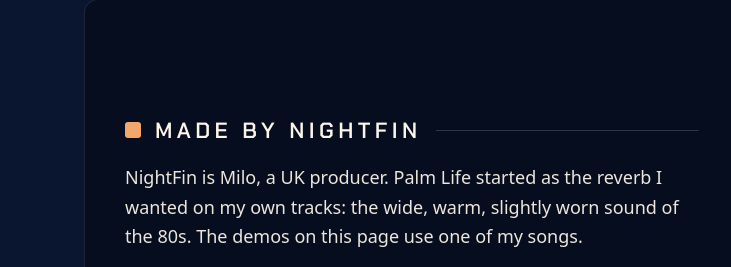
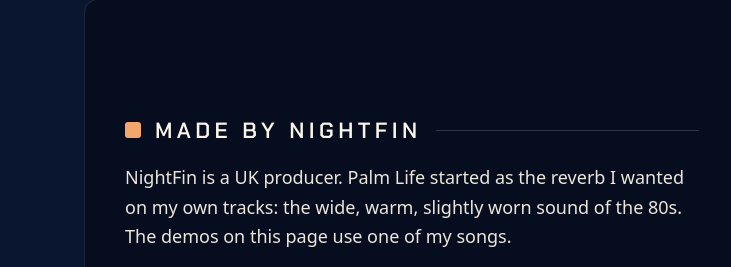
Before and after one commit to NightfinAudio/palmlife, a plain HTML site: page index.html in a window 1280 px wide. Shown: the part 6695-6962 px from the top of the page, 0-731 px from the left. Drawn offline with Linux system fonts and the light colour scheme; grey boxes are pictures that could not be loaded.

Commit message:
Site: bio without personal name

```diff
--- a/index.html
+++ b/index.html
@@ -574,7 +574,7 @@ footer .wrap { position: relative; z-index: 1; display: flex; flex-wrap: wrap; j
     <div class="panel artist">
       <div class="artist-copy">
         <div class="sh"><span class="chip" style="background:var(--sunset)" aria-hidden="true"></span><h2 id="artist-title">MADE BY NIGHTFIN</h2><hr class="groove"></div>
-        <p>NightFin is Milo, a UK producer. Palm Life started as the reverb I wanted on my own tracks: the wide, warm, slightly worn sound of the 80s. The demos on this page use one of my songs.</p>
+        <p>NightFin is a UK producer. Palm Life started as the reverb I wanted on my own tracks: the wide, warm, slightly worn sound of the 80s. The demos on this page use one of my songs.</p>
         <a class="btn" href="https://open.spotify.com/artist/6GoEO9hz9h4lw1dHGUgewz" target="_blank" rel="noopener"><span class="led" aria-hidden="true"></span>Listen on Spotify</a>
       </div>
       <div class="artist-player">
```
